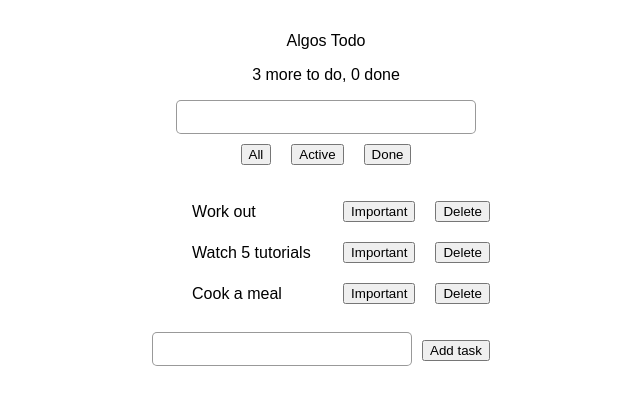
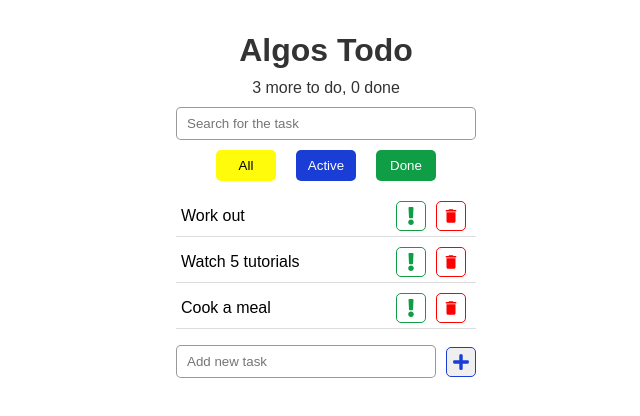
Before and after one commit to algosdev/react-todo, a React (Create React App) app: page / in a window 1280 px wide. Shown: the top 416 px of the page, without its empty margins (314-954 px from the left). Built offline with nearby package versions, Linux system fonts and the light colour scheme.

Commit message:
Applied some styles

```diff
--- a/package.json
+++ b/package.json
@@ -8,6 +8,7 @@
     "@testing-library/user-event": "^7.2.1",
     "react": "^16.13.1",
     "react-dom": "^16.13.1",
+    "react-icons": "^3.10.0",
     "react-scripts": "3.4.3"
   },
   "scripts": {
--- a/src/App.css
+++ b/src/App.css
@@ -1,6 +1,8 @@
 * {
   -webkit-tap-highlight-color: rgba(0,0,0,0);
   box-sizing: border-box;
+  margin: 0;
+  padding: 0;
 }
 body {
   display: flex;
@@ -17,18 +19,38 @@ body {
 .imp {
   font-weight: 700;
 }
-button {
-  margin: 10px
+ul {
+  margin-bottom: 1em;
 }
-.list {
+li p{
+  width: 100%;
+  text-align: left;
+}
+li div {
+  display: flex;
+}
+li {
+  transition: 0.4s;
+  font-weight: normal;
   list-style: none;
   display: flex;
   justify-content: space-between;
   align-items: center;
+  padding: 5px;
+  border-bottom: 1px solid #ddd;
+  margin: 5px 0;
+  cursor: pointer;
+}
+button {
+  border-radius: 5px;
+  border: 0;
+  padding: 8px;
+  outline: 0;
+  transition: 0.4s;
+  cursor: pointer;
 }
 input {
-  padding: 5px 10px;
-  font-size: 1.2em;
+  padding: 8px 10px;
   border: 1px solid rgba(0, 0, 0, 0.4);
   border-radius: 5px;
   width: 260px;
@@ -36,3 +58,88 @@ input {
 .filter-area input{
   width: 300px;
 }
+.filter-area button{
+  width: 60px;
+  margin: 10px
+}
+li button {
+  padding: 0;
+  width: 30px;
+  background: transparent;
+  height: 30px;
+  margin: 0 5px;
+  display: inline-flex;
+  justify-content: center;
+  align-items: center;
+}
+.del {
+  color: red;
+  font-size: 18px;
+  border: 1px solid red;
+}
+.yellow {
+  background: rgb(255, 251, 11);
+  color: #000
+}
+.blue {
+  background: rgb(26, 61, 214);
+  color: rgb(255, 255, 255)
+}
+.green {
+  background: rgb(15, 158, 70);
+  color: #fff
+}
+.header p{
+  margin: 10px 0;
+}
+.header {
+  color: #333
+}
+.impo {
+  color: rgb(15, 158, 70);
+  font-size: 18px;
+  border: 1px solid rgb(15, 158, 70);
+}
+.impo:hover {
+  color: #fff;
+  font-size: 18px;
+  background: rgb(15, 158, 70);
+  border: 1px solid rgb(15, 158, 70);
+}
+.del:hover {
+  color: #fff;
+  font-size: 18px;
+  background: red;
+  border: 1px solid red;
+}
+.add-cont {
+  display: flex;
+  align-items: center;
+}
+.add:hover {
+  color: #fff;
+  font-size: 18px;
+  background: rgb(26, 61, 214);
+  border: 1px solid rgb(26, 61, 214);
+}
+.active {
+  background: rgb(26, 61, 214);
+  color: #fff;
+}
+.add {
+  width: 30px;
+  height: 30px;
+  padding: 5px;
+  color: rgb(26, 61, 214);
+  font-size: 18px;
+  border: 1px solid rgb(26, 61, 214);
+}
+.add-cont button {
+  margin-left: 10px
+}
+button.imp {
+  color: #fff;
+  font-size: 18px;
+  background: rgb(15, 158, 70);
+  border: 1px solid rgb(15, 158, 70);
+}
--- a/src/components/AddTask.js
+++ b/src/components/AddTask.js
@@ -1,28 +1,29 @@
 import React, { Component } from 'react'
+import { FaPlus } from 'react-icons/fa'
 
 class AddTask extends Component {
     constructor(props) {
         super(props)
         this.input = React.createRef();
     }
+    submitHandler = (e) => {
+        e.preventDefault()
+        if (this.input.current.value !== "") {
+            this.props.add(this.input.current.value);
+            this.input.current.value = "";
+        }
+        else {
+            alert("Input is empty!")
+        }
+    }
 
 
     render() {
         return (
-            <div className='add-cont'>
-                <input ref={this.input} type='text' />
-                <button onClick={() => {
-                    if (this.input.current.value !== "") {
-                        this.props.add(this.input.current.value);
-                        this.input.current.value = "";
-                    }
-                    else {
-                        alert("Input is empty!")
-                    }
-
-                }}
-                >Add task</button>
-            </div>
+            <form onSubmit={this.submitHandler} className='add-cont'>
+                <input ref={this.input} type='text' placeholder='Add new task' />
+                <button className='add'><FaPlus /></button>
+            </form>
         )
     }
 }
--- a/src/components/Filter.js
+++ b/src/components/Filter.js
@@ -1,19 +1,29 @@
 import React, { Component } from 'react'
 
 class Filter extends Component {
+
     changeHandler = (e) => {
         this.props.searchFunc(e.target.value)
     }
     render() {
         return (
             <div className='filter-area'>
-                <input type='text' onChange={this.changeHandler} />
+                <input type='text' onChange={this.changeHandler} placeholder='Search for the task' />
                 <div className='btn-group'>
-                    <button onClick={() => { this.props.listChange('all') }}>All</button>
-                    <button onClick={() => { this.props.listChange('active') }}>Active</button>
-                    <button onClick={() => { this.props.listChange('done') }}>Done</button>
+                    <button className='yellow' onClick={() => {
+                        this.props.listChange('all')
+                    }}>All</button>
+                    <button className='blue' onClick={() => {
+                        this.props.listChange('active');
+                    }}>Active</button>
+                    <button className='green' onClick={() => {
+                        this.props.listChange('done')
+                        this.setState({
+                            activeIndex: 2
+                        })
+                    }}>Done</button>
                 </div>
-            </div>
+            </div >
         )
     }
 }
--- a/src/components/Header.js
+++ b/src/components/Header.js
@@ -4,7 +4,7 @@ class Header extends Component {
     render() {
         return (
             <div className='header'>
-                <p>Algos Todo</p>
+                <h1>Algos Todo</h1>
                 <p>{this.props.active} more to do, {this.props.done} done</p>
             </div>
         )
--- a/src/components/ListArea.js
+++ b/src/components/ListArea.js
@@ -1,4 +1,6 @@
 import React, { Component } from 'react'
+import { MdDelete } from 'react-icons/md'
+import { FaExclamation } from 'react-icons/fa'
 
 class ListArea extends Component {
     render() {
@@ -19,19 +21,20 @@ class ListArea extends Component {
                 let imp = (task.isImportant) ? 'imp' : '';
                 let done = (task.isDone) ? 'done' : '';
                 return (
-                    <li key={task.id} className='list'>
-                        <span className={`${imp} ${done}`} onClick={() => { this.props.changeDone(task.id) }}>{task.text}</span>
+                    <li key={task.id} className={`${imp} ${done}`}>
+                        <p onClick={() => { this.props.changeDone(task.id) }}>{task.text}</p>
                         <div>
-                            <button onClick={() => { this.props.changeImp(task.id) }}>Important</button>
-                            <button onClick={() => { this.props.taskDel(task.id) }}>Delete</button>
-                        </div>
-                    </li>
+                            <button className={`impo ${imp}`} onClick={() => { this.props.changeImp(task.id) }}>
+                                <FaExclamation /></button>
+                            <button className='del' onClick={() => { this.props.taskDel(task.id) }}>
+                                <MdDelete /></button>
+                        </div >
+                    </li >
                 )
             }
             )) : (
                 <div>Tasks can not be found</div>
             )
-        console.log(string)
         return (
             <div>
                 <ul>
```
Also changed, not shown: 1 other file (tests, documents, lock files or other folders).
